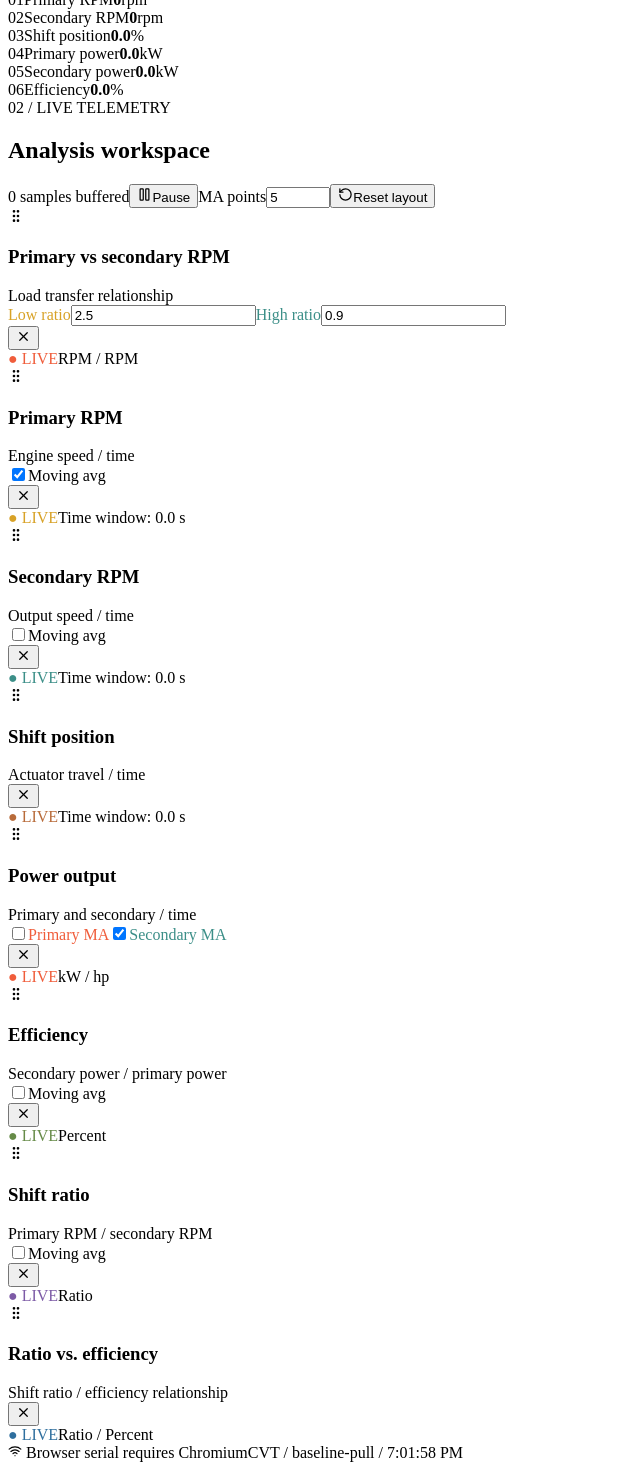
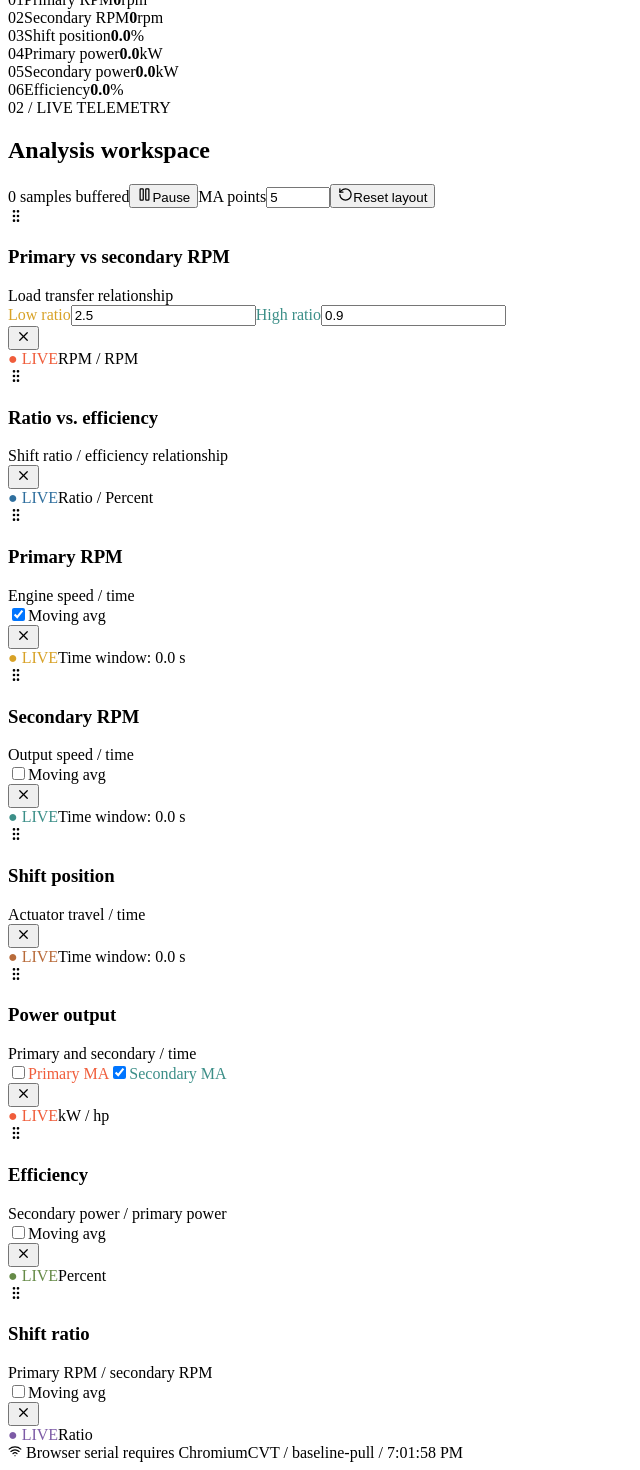
Before and after one commit to ArielWolle/CVTDynoViewer, a React (Vite) app: page / in a window 1280 px wide. Shown: the part 625-2095 px from the top of the page, without its empty margins (0-640 px from the left). Built offline with nearby package versions, Linux system fonts and the light colour scheme; the HTML template or start-up script is replaced by a standard one.

Commit message:
Default Ratio vs. efficiency chart to second position

```diff
--- a/src/App.tsx
+++ b/src/App.tsx
@@ -20,13 +20,13 @@ type ConsoleSort = 'time' | 'type' | 'data'
 
 const defaultCharts: ChartConfig[] = [
   { id: 'scatter', title: 'Primary vs secondary RPM', subtitle: 'Load transfer relationship', color: '#f05d3b', visible: true },
+  { id: 'shiftEfficiency', title: 'Ratio vs. efficiency', subtitle: 'Shift ratio / efficiency relationship', color: '#2f6f9e', visible: true },
   { id: 'rpm1', title: 'Primary RPM', subtitle: 'Engine speed / time', color: '#d8a227', visible: true },
   { id: 'rpm2', title: 'Secondary RPM', subtitle: 'Output speed / time', color: '#3c8f88', visible: true },
   { id: 'shift', title: 'Shift position', subtitle: 'Actuator travel / time', color: '#b86b3a', visible: true },
   { id: 'power', title: 'Power output', subtitle: 'Primary and secondary / time', color: '#f05d3b', visible: true },
   { id: 'efficiency', title: 'Efficiency', subtitle: 'Secondary power / primary power', color: '#668b48', visible: true },
   { id: 'shiftRatio', title: 'Shift ratio', subtitle: 'Primary RPM / secondary RPM', color: '#7d5ba6', visible: true },
-  { id: 'shiftEfficiency', title: 'Ratio vs. efficiency', subtitle: 'Shift ratio / efficiency relationship', color: '#2f6f9e', visible: true },
 ]
 
 const emptyRaw: RawValues = { rpm1: 0, rpm2: 0, shift: 0, torq1: 0, torq2: 0 }
```
